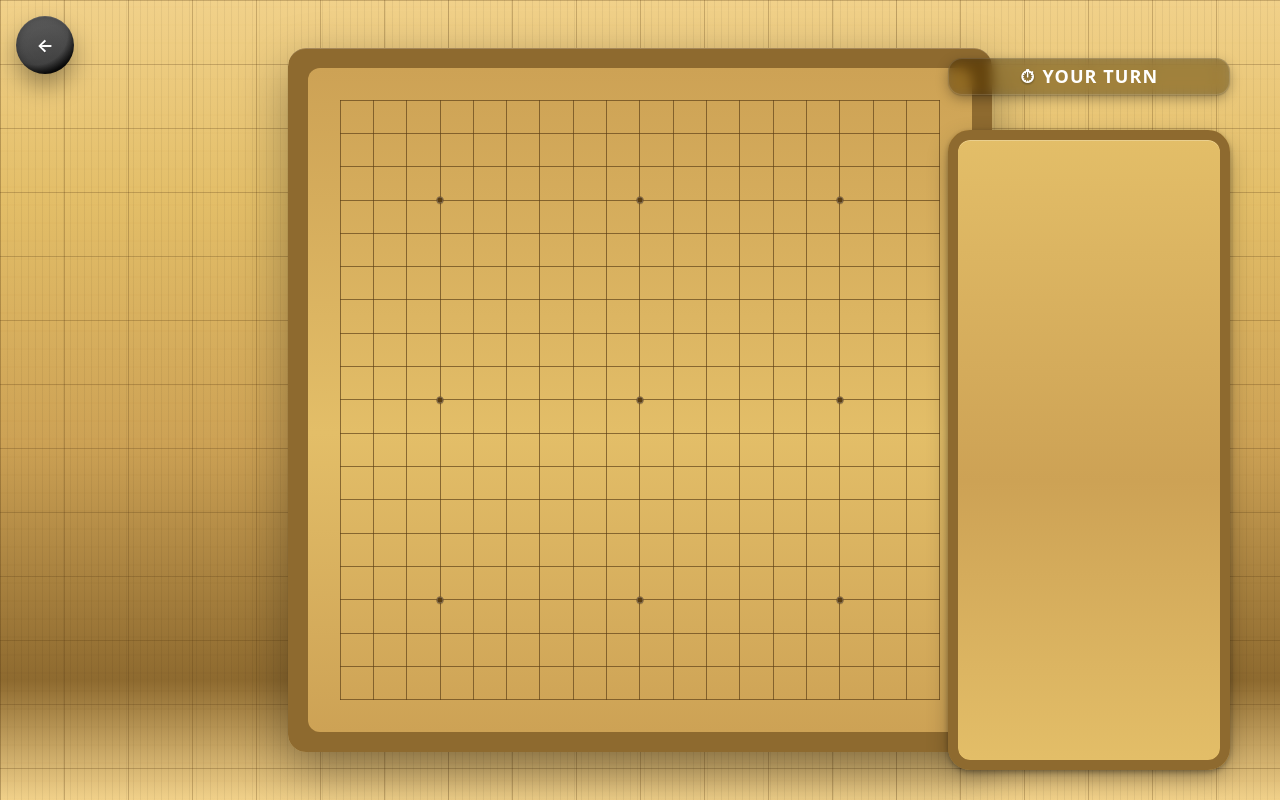
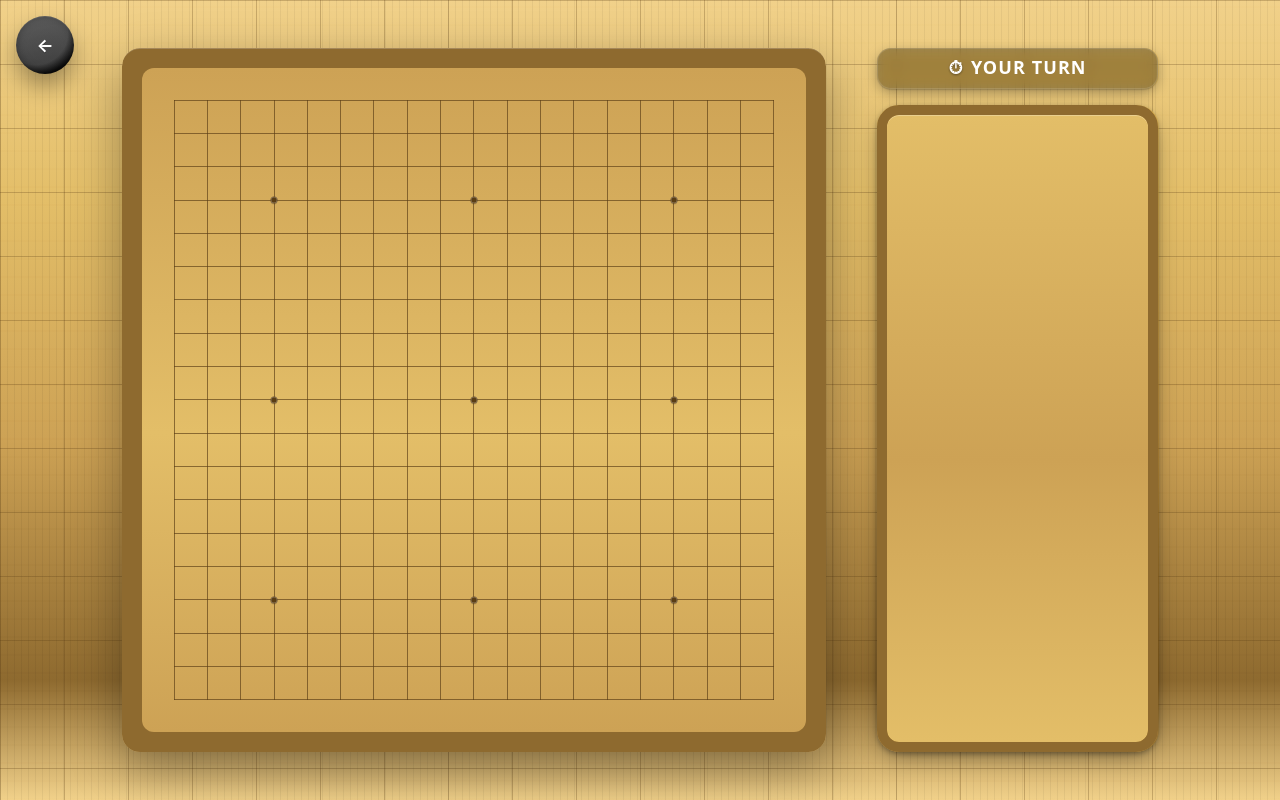
Before and after one commit to ThibaultNGUYEN26/gomoku, a React (Vite) app: page / in a window 1280 px wide. Both pictures are taken after a click on the button "PLAY". Built offline with nearby package versions, Linux system fonts and the light colour scheme.

Commit message:
Refactor Board2D component and improve bot logic

```diff
--- a/src/components/Board.jsx
+++ b/src/components/Board.jsx
@@ -2,21 +2,16 @@ import useBoard, { BOARD_SIZE } from "../hooks/useBoard.js";
 import useBotThinking from "../hooks/useBotThinking.js";
 import BotPanel from "./BotPanel.jsx";
 
-export default function Board2D({ onBack }){
-  const { size, stones, hover, setHover, turn, place, cells } = useBoard(BOARD_SIZE);
-
-  // Bot thinking hook (timer + logs)
-  const { botTime, botLogs, addBotLog } = useBotThinking(turn);
+export default function Board2D({ onBack }) {
+  const { stones, hover, setHover, turn, place, cells } = useBoard(BOARD_SIZE);
+  const { botTime, botLogs } = useBotThinking(turn);
 
   return (
     <div className="board-page">
       <button className="hud-exit" onClick={onBack} aria-label="Back to menu">←</button>
-
-      <BotPanel turn={turn} botTime={botTime} botLogs={botLogs} />
-
-      <div className="board-wrap">
+      <div className="board-with-side">
+  <div className="board-wrap" style={{ width: 'var(--board-size)' }}>
           <div className="board-grid" aria-hidden="true" />
-
           <div className="board-intersections">
             {cells.map(({ r, c, key }) => {
               const placed = stones[key];
@@ -30,7 +25,7 @@ export default function Board2D({ onBack }){
                   onMouseEnter={() => setHover(key)}
                   onMouseLeave={() => setHover(null)}
                   onClick={() => place(key)}
-                aria-label={`Intersection ${r+1},${c+1}`}
+                  aria-label={`Intersection ${r + 1},${c + 1}`}
                 >
                   {placed && <span className={`stone ${placed}`} />}
                   {isHover && <span className={`stone ghost ${turn}`} />}
@@ -38,33 +33,51 @@ export default function Board2D({ onBack }){
               );
             })}
           </div>
-
           <svg className="grid-lines" viewBox="0 0 18 18" aria-hidden="true">
-          {/* Vertical lines (19 lines => 18 intervals; edges at 0 and 18) */}
             {Array.from({ length: 19 }, (_, i) => (
               <line key={`v-${i}`} x1={i} y1={0} x2={i} y2={18} />
             ))}
-          {/* Horizontal lines */}
             {Array.from({ length: 19 }, (_, i) => (
               <line key={`h-${i}`} x1={0} y1={i} x2={18} y2={i} />
             ))}
           </svg>
-
           <div className="board-overlay" aria-hidden="true">
             {(() => {
               const size = BOARD_SIZE;
               const nineHoshiDots = [
-              [3,3],[3,9],[3,15],
-              [9,3],[9,9],[9,15],
-              [15,3],[15,9],[15,15]
+                [3, 3], [3, 9], [3, 15],
+                [9, 3], [9, 9], [9, 15],
+                [15, 3], [15, 9], [15, 15]
               ];
               const pct = (n) => (n / (size - 1)) * 100;
-            return nineHoshiDots.map(([r,c], i) => (
+              return nineHoshiDots.map(([r, c], i) => (
                 <span key={`${r}-${c}-${i}`} className="hoshi" style={{ left: `${pct(c)}%`, top: `${pct(r)}%` }} />
               ));
             })()}
           </div>
         </div>
+        <div className="side-panel" aria-label="Timer and bot logs">
+          <div className="bot-timer side" aria-label="Bot reflection time">
+            {turn === 'white' ? `BOT THINKING: ${formatBotTime(botTime)}` : 'YOUR TURN'}
+          </div>
+          <div className="bot-log-box side" aria-label="Bot thinking details">
+            {botLogs.length === 0 && turn === 'white' && (
+              <div className="bot-log-line ghost">(no details yet)</div>
+            )}
+            {botLogs.map(({ t, msg }, i) => (
+              <div key={t + '-' + i} className="bot-log-line">{msg}</div>
+            ))}
+          </div>
+        </div>
+      </div>
     </div>
   );
 }
+
+function formatBotTime(t){
+  const m = Math.floor(t / 60);
+  const s = t % 60;
+  if (m === 0) return `${s}s`;
+  if (s === 0) return `${m}m`;
+  return `${m}m ${s}s`;
+}
```
Lines whose indentation alone changed are shown as unchanged.
